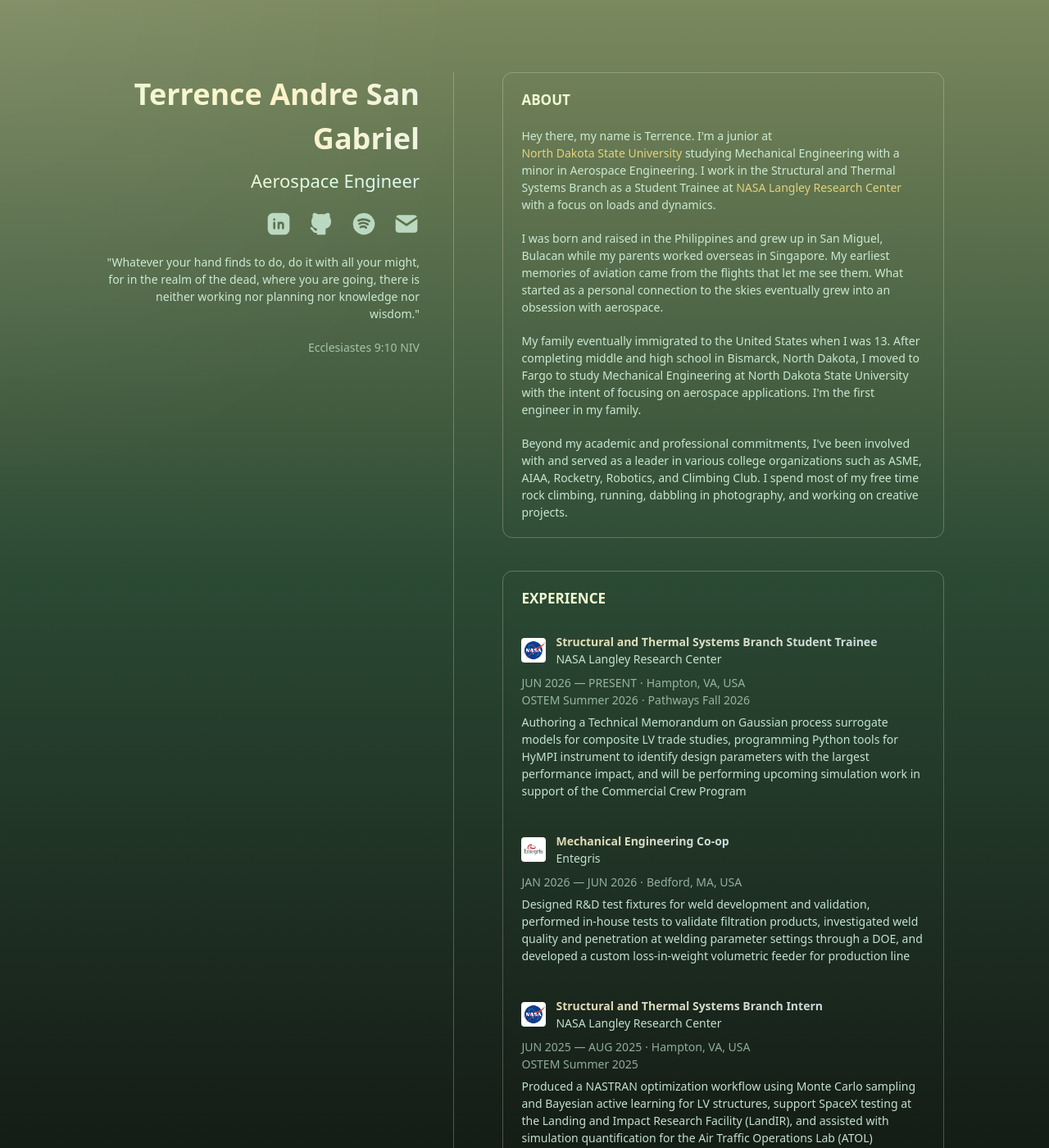
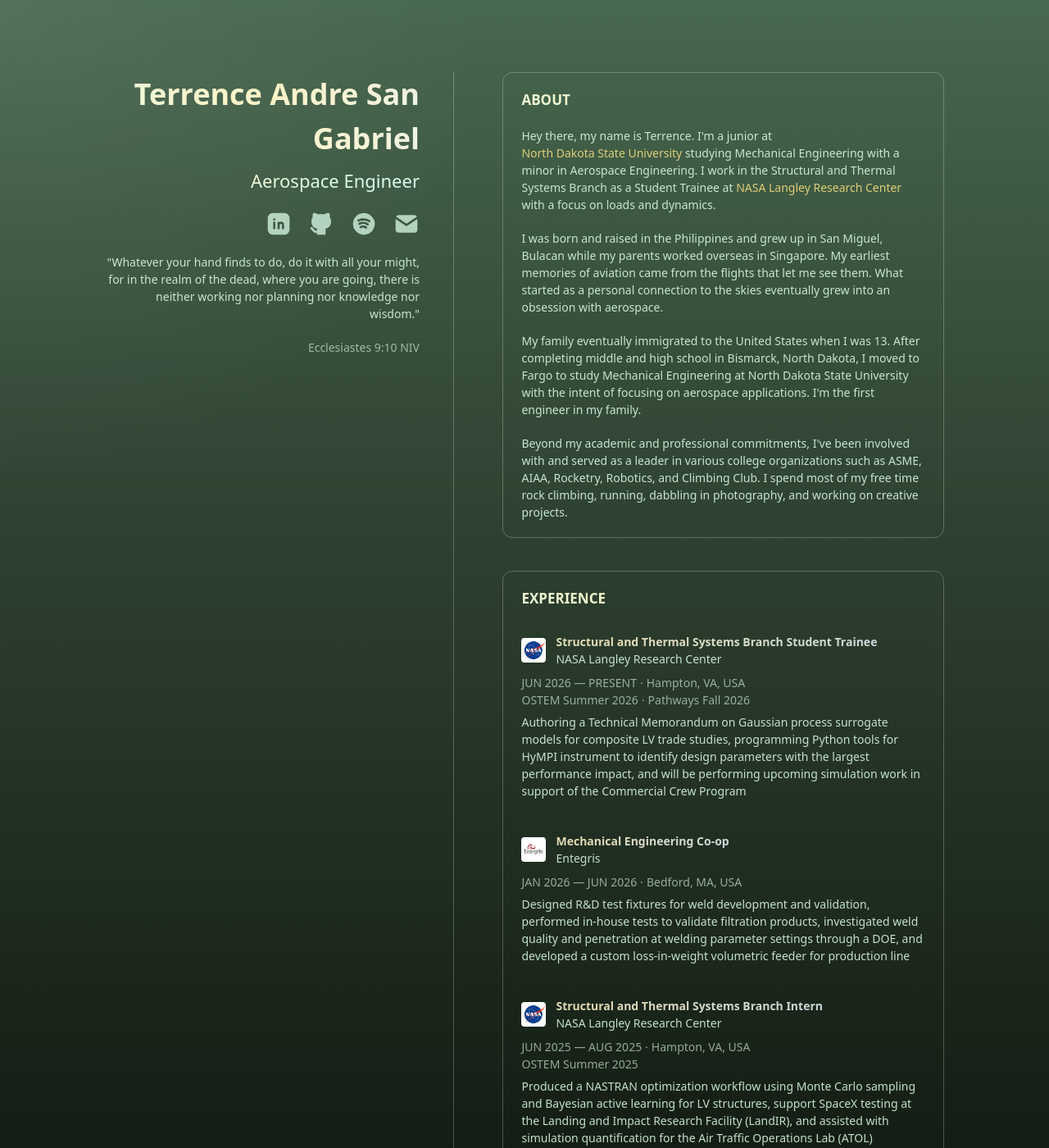
Before and after one commit to akositerrence/akositerrence.github.io, a Jekyll site: the page built from index.html, in a window 1280 px wide and 1400 px high. Shown: the whole window at 82% size. Built offline with Jekyll 4.4.1, drawn with Linux system fonts in a browser that asks for light colours.

Commit message:
updated color

```diff
--- a/src/css/head_main.css
+++ b/src/css/head_main.css
@@ -6,9 +6,9 @@
 }
 
 :root {
-    --color-bg1: rgb(123, 137, 94);
-    --color-bg2: rgb(43, 74, 52);
-    --color-bg3: rgb(20, 28, 22);
+    --color-bg1: rgb(72, 104, 79);
+    --color-bg2: rgb(44, 62, 46);
+    --color-bg3: rgb(20, 29, 20);
 
     --color-bg4: rgb(78, 104, 136);
     --color-bg5: rgb(38, 56, 82);
--- a/src/css/tail_main.css
+++ b/src/css/tail_main.css
@@ -414,9 +414,9 @@
   padding: 0;
 }
 :root {
-  --color-bg1: rgb(123, 137, 94);
-  --color-bg2: rgb(43, 74, 52);
-  --color-bg3: rgb(20, 28, 22);
+  --color-bg1: rgb(72, 104, 79);
+  --color-bg2: rgb(44, 62, 46);
+  --color-bg3: rgb(20, 29, 20);
   --color-bg4: rgb(78, 104, 136);
   --color-bg5: rgb(38, 56, 82);
   --color-bg6: rgb(14, 22, 34);
```
